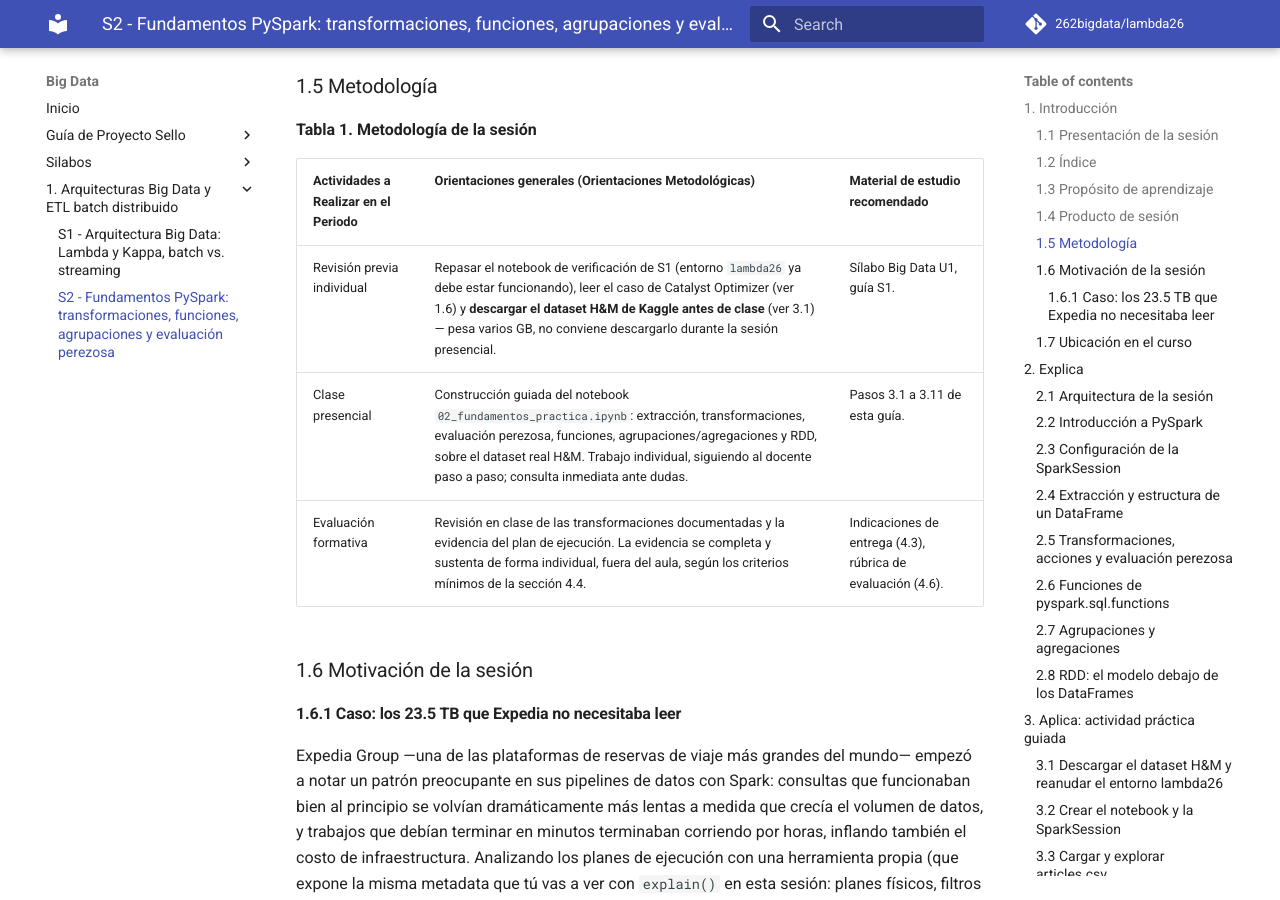
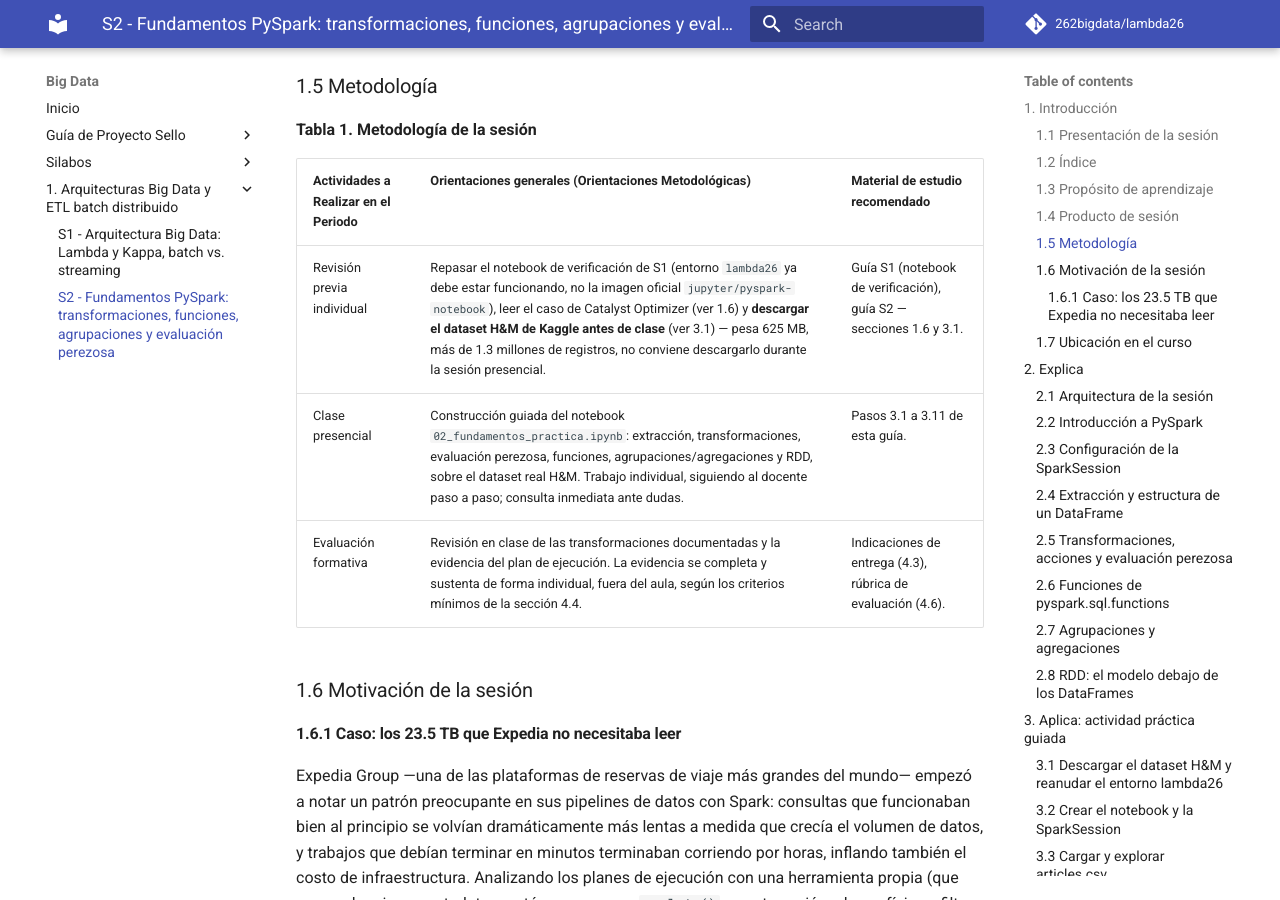
Before and after one commit to 262bigdata/lambda26, an MkDocs documentation site: the page built from docs/sesiones/S02_Fundamentos_PySpark_Transformaciones_Lazy_Evaluation.md, in a window 1280 px wide and 900 px high, scrolled down 1230 px. Built offline with MkDocs 1.6.1 and Material for MkDocs 9.7.7, drawn with Linux system fonts in a browser that asks for light colours; comment, search, counter and statistics services are not loaded; some of the changed text lies outside the part shown.

Commit message:
Sesion 2

```diff
--- a/docs/sesiones/S02_Fundamentos_PySpark_Transformaciones_Lazy_Evaluation.md
+++ b/docs/sesiones/S02_Fundamentos_PySpark_Transformaciones_Lazy_Evaluation.md
@@ -35,7 +35,7 @@ Notebook `02_fundamentos_practica.ipynb` con transformaciones y funciones docume
 
 | Actividades a Realizar en el Periodo | Orientaciones generales (Orientaciones Metodológicas) | Material de estudio recomendado |
 |---|---|---|
-| Revisión previa individual | Repasar el notebook de verificación de S1 (entorno `lambda26` ya debe estar funcionando), leer el caso de Catalyst Optimizer (ver 1.6) y **descargar el dataset H&M de Kaggle antes de clase** (ver 3.1) — pesa varios GB, no conviene descargarlo durante la sesión presencial. | Sílabo Big Data U1, guía S1. |
+| Revisión previa individual | Repasar el notebook de verificación de S1 (entorno `lambda26` ya debe estar funcionando, no la imagen oficial `jupyter/pyspark-notebook`), leer el caso de Catalyst Optimizer (ver 1.6) y **descargar el dataset H&M de Kaggle antes de clase** (ver 3.1) — pesa 625 MB, más de 1.3 millones de registros, no conviene descargarlo durante la sesión presencial. | Guía S1 (notebook de verificación), guía S2 — secciones 1.6 y 3.1. |
 | Clase presencial | Construcción guiada del notebook `02_fundamentos_practica.ipynb`: extracción, transformaciones, evaluación perezosa, funciones, agrupaciones/agregaciones y RDD, sobre el dataset real H&M. Trabajo individual, siguiendo al docente paso a paso; consulta inmediata ante dudas. | Pasos 3.1 a 3.11 de esta guía. |
 | Evaluación formativa | Revisión en clase de las transformaciones documentadas y la evidencia del plan de ejecución. La evidencia se completa y sustenta de forma individual, fuera del aula, según los criterios mínimos de la sección 4.4. | Indicaciones de entrega (4.3), rúbrica de evaluación (4.6). |
 
@@ -430,7 +430,7 @@ Tiempo: 2h.
 
 **Producto del paso:** dataset H&M disponible en `pyspark/sesiones/s02-fundamentos/data/`, entorno `lambda26` funcionando.
 
-Este dataset (*H&M Personalized Fashion Recommendations* — fuente original: Kaggle, <https://www.kaggle.com/competitions/h-and-m-personalized-fashion-recommendations/data>) pesa varios GB — no se sube al repositorio (`pyspark/.gitignore` ya excluye `s02-fundamentos/data/`). El docente ya lo empaquetó y lo comparte por Drive, así que no hace falta crear cuenta en Kaggle ni aceptar las reglas de la competencia. Descárgalo una sola vez, antes de clase:
+Este dataset (*H&M Personalized Fashion Recommendations* — fuente original: Kaggle, <https://www.kaggle.com/competitions/h-and-m-personalized-fashion-recommendations/data>) pesa 625 MB comprimido, con más de 1.3 millones de registros solo en `customers.csv` — no se sube al repositorio (`pyspark/.gitignore` ya excluye `s02-fundamentos/data/`). El docente ya lo empaquetó y lo comparte por Drive, así que no hace falta crear cuenta en Kaggle ni aceptar las reglas de la competencia. Descárgalo una sola vez, antes de clase:
 
 1. Descarga `Datos HM.zip` desde: <https://drive.google.com/drive/folders/1EhNp6jRzSvT9bFWX_w5fHaSy4fG535aA?usp=sharing>
 2. Extráelo dentro de `lambda26/pyspark/sesiones/s02-fundamentos/data/`, de modo que quede `s02-fundamentos/data/articles.csv`, `s02-fundamentos/data/customers.csv` y `s02-fundamentos/data/transactions.parquet`.
```
